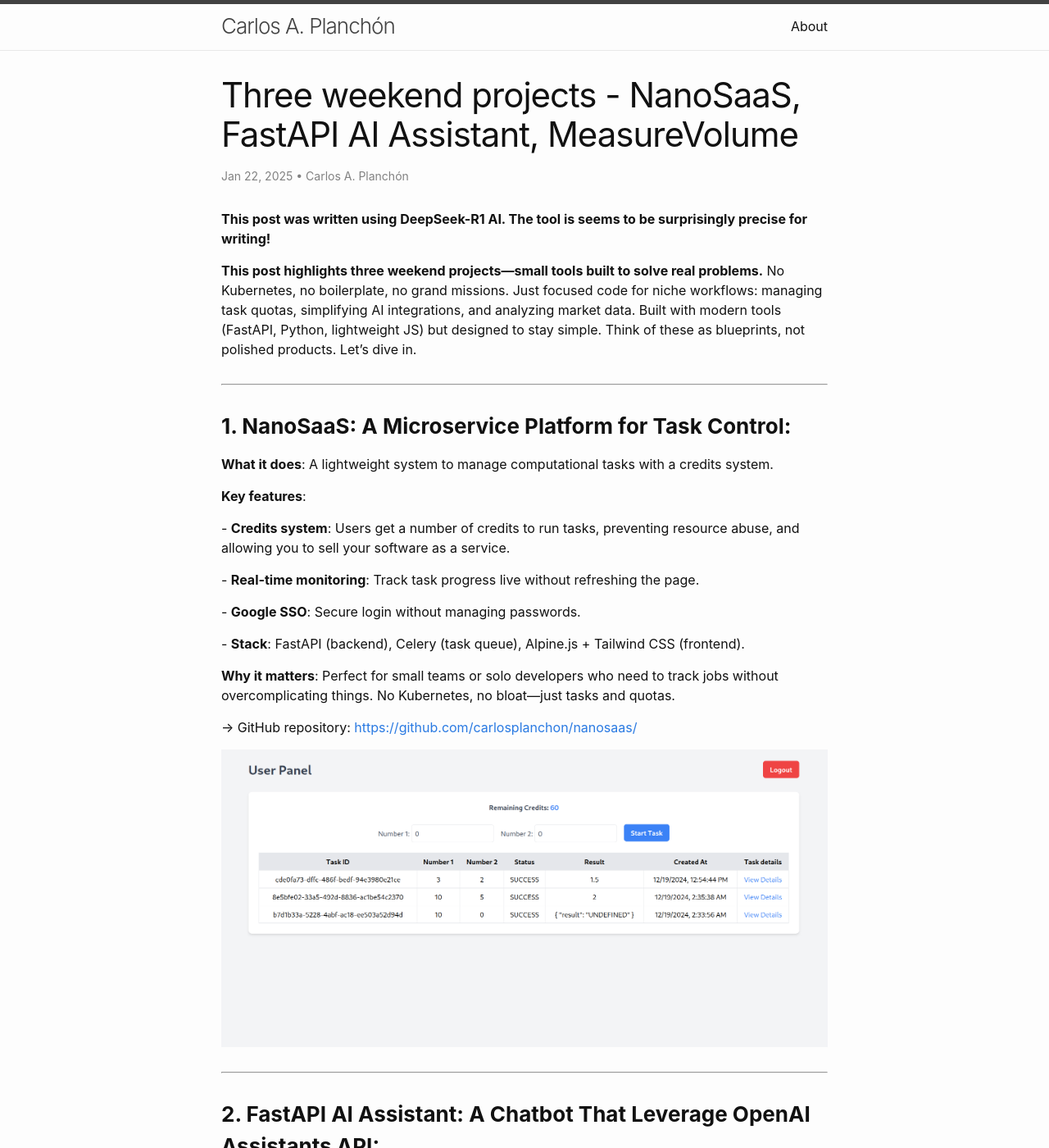
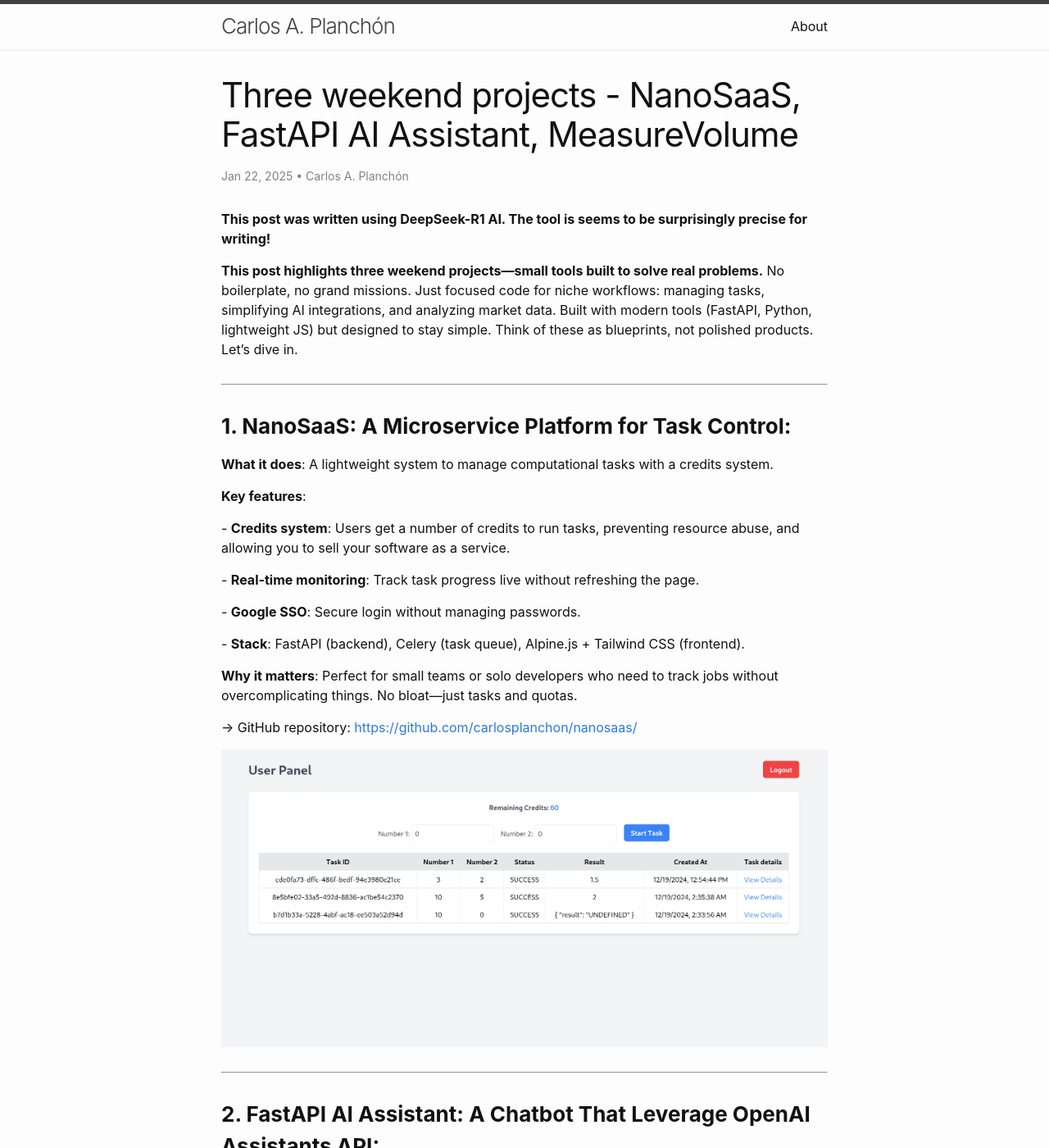
Before and after one commit to carlosplanchon/carlosplanchon.github.io, a Jekyll site: the page built from _posts/2025-01-22-three-weekend-projects-nanosaas-fastapi-ai-assistant-measurevolume.md, in a window 1280 px wide and 1400 px high. Shown: the whole window at 82% size. Built offline with Jekyll 4.4.1, drawn with Linux system fonts in a browser that asks for light colours; comment, search, counter and statistics services are not loaded; some of the changed text lies outside the part shown.

Commit message:
Update _posts/2025-01-22-three-weekend-projects-nanosaas-fastapi-ai-assistant-measurevolume.md (via Pages CMS)

```diff
--- a/_posts/2025-01-22-three-weekend-projects-nanosaas-fastapi-ai-assistant-measurevolume.md
+++ b/_posts/2025-01-22-three-weekend-projects-nanosaas-fastapi-ai-assistant-measurevolume.md
@@ -8,7 +8,7 @@
 ---
 **This post was written using DeepSeek-R1 AI. The tool is seems to be surprisingly precise for writing!**
 
-**This post highlights three weekend projects—small tools built to solve real problems.** No Kubernetes, no boilerplate, no grand missions. Just focused code for niche workflows: managing task quotas, simplifying AI integrations, and analyzing market data. Built with modern tools (FastAPI, Python, lightweight JS) but designed to stay simple. Think of these as blueprints, not polished products. Let’s dive in.
+**This post highlights three weekend projects—small tools built to solve real problems.** No boilerplate, no grand missions. Just focused code for niche workflows: managing tasks, simplifying AI integrations, and analyzing market data. Built with modern tools (FastAPI, Python, lightweight JS) but designed to stay simple. Think of these as blueprints, not polished products. Let’s dive in.
 
 * * *
 
@@ -26,7 +26,7 @@
 
 \- **Stack**: FastAPI (backend), Celery (task queue), Alpine.js + Tailwind CSS (frontend).
 
-**Why it matters**: Perfect for small teams or solo developers who need to track jobs without overcomplicating things. No Kubernetes, no bloat—just tasks and quotas.
+**Why it matters**: Perfect for small teams or solo developers who need to track jobs without overcomplicating things. No bloat—just tasks and quotas.
 
 → GitHub repository: [https://github.com/carlosplanchon/nanosaas/](https://github.com/carlosplanchon/nanosaas/)
 
@@ -46,7 +46,7 @@
 
 \- **Stack**: FastAPI (backend), Alpine.js (frontend), Tailwind CSS (styling).
 
-**Why it matters**: Need a no-fuss way to test OpenAI’s Assistants API? This is a template for adding conversational AI to apps without drowning in boilerplate.
+**Why it matters**: This is a small template for adding conversational AI to apps.
 
 → GitHub repository: [https://github.com/carlosplanchon/fastapi\_ai\_assistant](https://github.com/carlosplanchon/fastapi_ai_assistant)
 
```
Also changed, not shown: other parts of _posts/2025-01-22-three-weekend-projects-nanosaas-fastapi-ai-assistant-measurevolume.md (+2 -2 lines).
